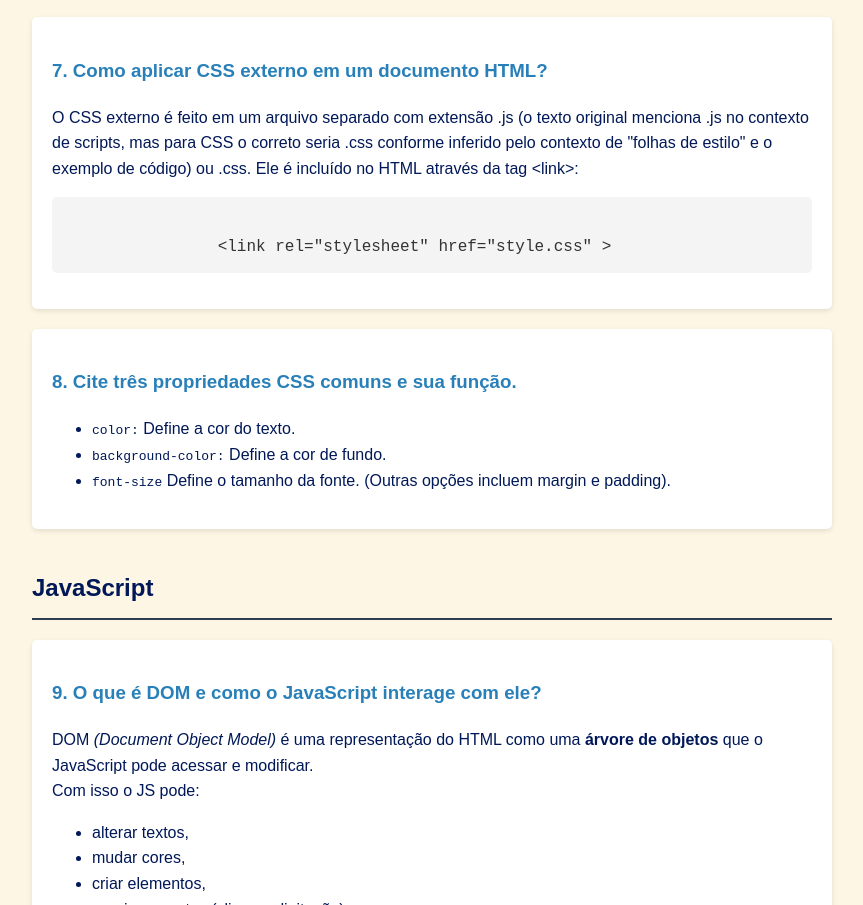
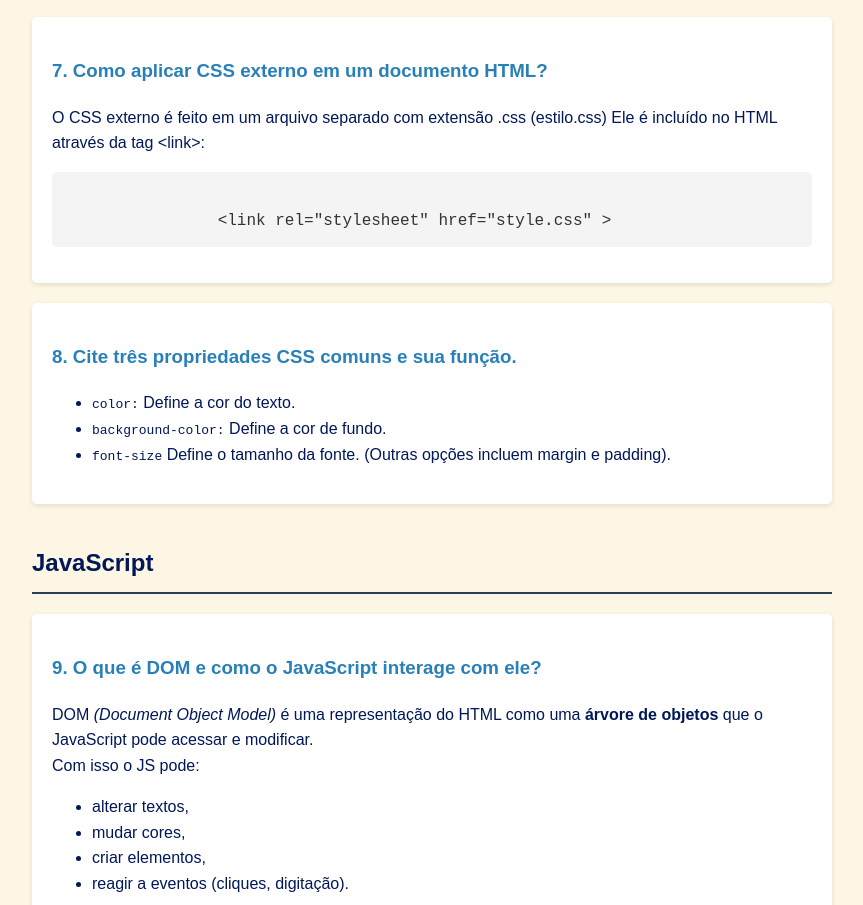
Before and after one commit to isabel19173/Site_Html5, a plain HTML site: page index.html in a window 1280 px wide. Shown: the part 2083-2988 px from the top of the page, without its empty margins (208-1071 px from the left). Drawn offline with Linux system fonts and the light colour scheme; a script that the page names is missing.

Commit message:
Correct file extension for external CSS reference

```diff
--- a/index.html
+++ b/index.html
@@ -92,7 +92,7 @@
             <article>
                 <h3>7. Como aplicar CSS externo em um documento HTML?</h3>
                 <p>
-                    O CSS externo é feito em um arquivo separado com extensão .js (o texto original menciona .js no contexto de scripts, mas para CSS o correto seria .css conforme inferido pelo contexto de "folhas de estilo" e o exemplo de código) ou .css. Ele é incluído no HTML através da tag &lt;link&gt;:
+                    O CSS externo é feito em um arquivo separado com extensão .css (estilo.css) Ele é incluído no HTML através da tag &lt;link&gt;:
                 <pre><code class="codigo">
                 &lt;link rel="stylesheet" href="style.css" &gt;</code></pre>
                 </p>
```
